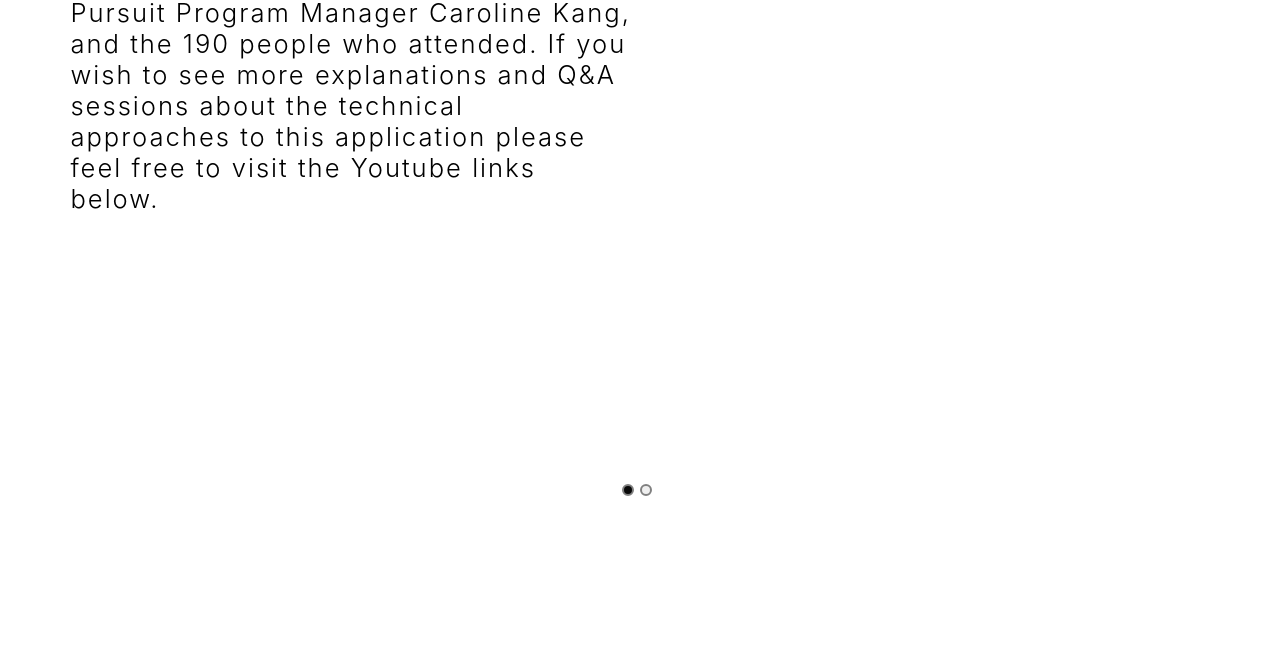
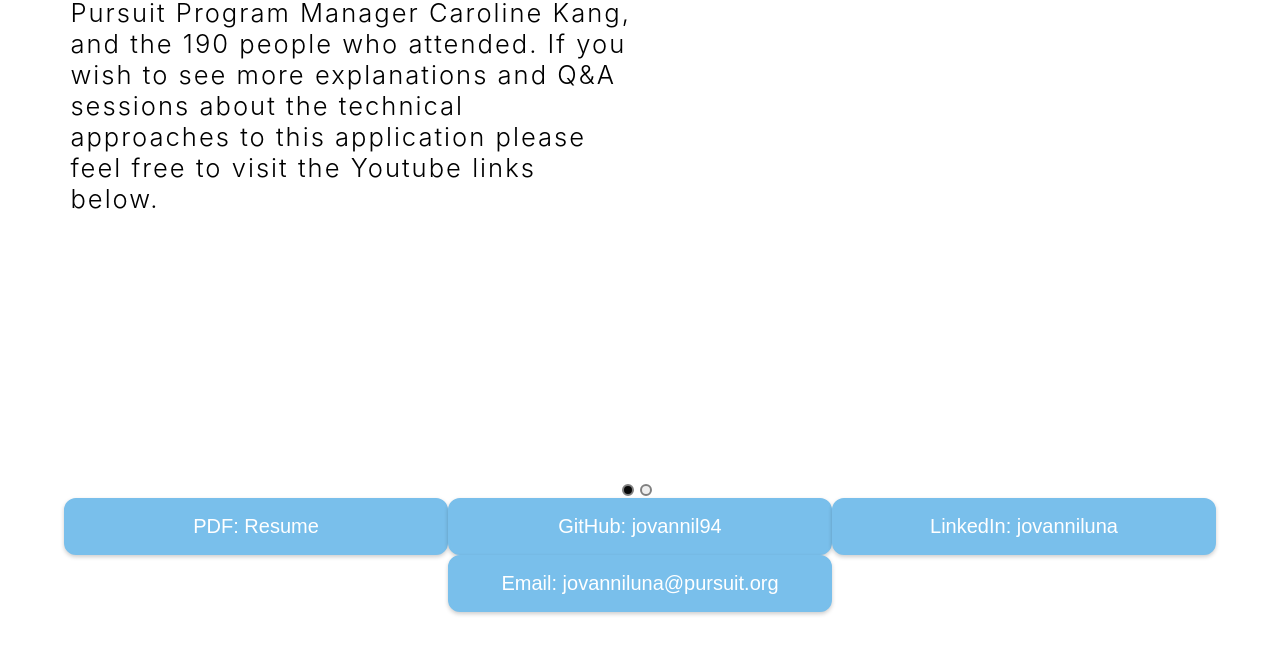
Before and after one commit to jovannil94/Porfolio, a React (Create React App) app: page /About in a window 1280 px wide. Shown: the part 2517-3171 px from the top of the page. Before the commit the page ends 3015 px from the top, so only its background shows below. Built offline with nearby package versions, Linux system fonts and the light colour scheme.

Commit message:
adds contact page and go to

```diff
--- a/src/App.js
+++ b/src/App.js
@@ -6,24 +6,20 @@ import EducationSkills from "./components/EducationSkills.js";
 import Projects from "./components/Projects.js";
 import "./css/App.css";
 import ScrollToTop from './helper/ScrollToTop';
+import { Contact } from './components/Contact';
 
 function App() {
   const eduSkillSection = useRef(null);
   const projectsSection = useRef(null);
+  const contactSection = useRef(null);
 
   return (
     <div className="App">
       <ScrollToTop/>
-      <About eduSkillSection={eduSkillSection} projectsSection={projectsSection}/>
+      <About eduSkillSection={eduSkillSection} projectsSection={projectsSection} contactSection={contactSection}/>
       <EducationSkills eduSkillSection={eduSkillSection}/>
       <Projects projectsSection={projectsSection}/>
-      {/* <NavBar/> */}
-      {/* <Switch>
-        <Route exact path={"/"} component={About}/>
-        <Route exact path={"/About"} component={About}/>
-        <Route exact path={"/Education&Skills"} component={EducationSkills}/>
-        <Route exact path={"/Projects"} component={Projects}/>
-      </Switch> */}
+      <Contact contactSection={contactSection}/>
     </div>
   );
 }
--- a/src/components/About.js
+++ b/src/components/About.js
@@ -8,10 +8,11 @@ import EmailIcon from '@material-ui/icons/Email';
 import 'fontsource-roboto';
 import "../css/About.css";
 
-const About = ({ eduSkillSection, projectsSection }) => {
+const About = ({ eduSkillSection, projectsSection, contactSection }) => {
 
     const gotToEduSkillSection = () => window.scrollTo({ top: eduSkillSection.current.offsetTop, behavior:"smooth" });
     const gotToProjectsSection = () => window.scrollTo({ top: projectsSection.current.offsetTop, behavior:"smooth" });
+    const gotToContactSection = () => window.scrollTo({ top: contactSection.current.offsetTop, behavior:"smooth" });
 
     return (
         <div className="aboutContainer" >
@@ -23,7 +24,7 @@ const About = ({ eduSkillSection, projectsSection }) => {
                     <div className="aboutButtonContainer">
                         <button className="aboutButton" onClick={gotToEduSkillSection}>Skills</button>
                         <button className="aboutButton" onClick={gotToProjectsSection}>Projects</button>
-                        <button className="aboutButton">Contact</button>
+                        <button className="aboutButton" onClick={gotToContactSection}>Contact</button>
                     </div>
                 </div>
             </div>
--- /dev/null
+++ b/src/components/Contact.js
@@ -0,0 +1,13 @@
+import React from 'react';
+import "../css/Contact.css";
+
+export const Contact = ({ contactSection }) => {
+    return (
+        <div className="contactContainer">
+            <button className="aboutButton" ref={contactSection}>PDF: Resume</button>
+            <button className="aboutButton" onClick={()=>window.open('https://github.com/jovannil94')}>GitHub: jovannil94</button>
+            <button className="aboutButton" onClick={()=>window.open('https://www.linkedin.com/in/jovanniluna')}>LinkedIn: jovanniluna</button>
+            <button className="aboutButton" onClick={()=>window.open('https://mail.google.com/mail/u/0/?view=cm&fs=1&tf=1&source=mailto&to=jovanniluna@pursuit.org;jovannil94@gmail.com')}>Email: jovanniluna@pursuit.org</button>
+        </div>
+    )
+}
--- a/src/css/App.css
+++ b/src/css/App.css
@@ -24,6 +24,7 @@ light blue: #AFD8F2; */
     z-index: 1;
     cursor:pointer;
     text-align: center;
+    border: solid 1px white;
 }
 
 .scrollToTop .p {
--- /dev/null
+++ b/src/css/Contact.css
@@ -0,0 +1,4 @@
+.contactContainer {
+    width: 100%;
+    height: 100vh;
+}
```
